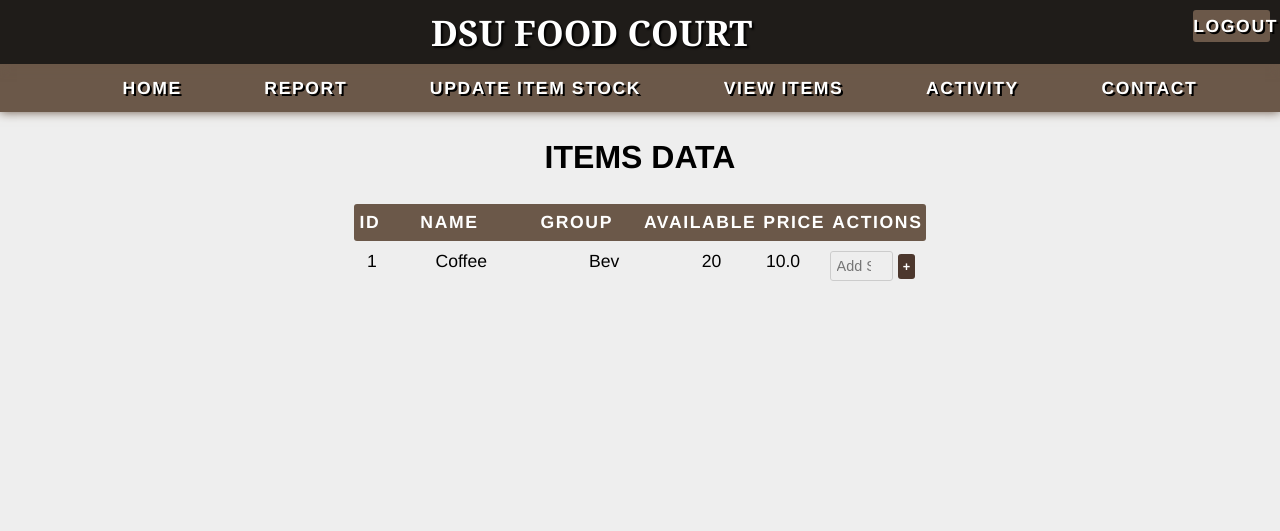
After one commit to NuthanB/BillingSystem, a Flask app: page /update-stock in a window 1280 px wide. The commit adds this page. Shown: the top 531 px of the page. Run offline with Flask 3, Linux system fonts and the light colour scheme; data comes from the database, SQL or seed files in the repository; some libraries are stand-ins or nearby versions.

Commit message:
UI fixes, user activity, stock updation and minor bug fixes

```diff
--- a/app/static/css/style.css
+++ b/app/static/css/style.css
@@ -5,7 +5,7 @@
   --main-col: #6b5849;
   --accent-col: rgba(108, 85, 74, 0.3);
   --heading-f-size: 2rem;
-  --default-f-size: 1.2rem;
+  --default-f-size: 1.1rem;
   --border-rad: 3px;
   --container-border-rad: 5px;
   --main-header-f-col: rgba(255, 255, 255, 1);
@@ -151,7 +151,8 @@ input[type="email"],
 input[type="password"],
 .new-bill input,
 .add-items-form input,
-.edit-item form input {
+.edit-item form input,
+.add-stock {
   margin: 0;
   max-width: 60%;
   width: 60%;
@@ -166,10 +167,14 @@ input[type="password"],
 #login,
 .btn-submit,
 .item-delete,
-.btn-logout {
-  width: 10vw;
-  padding: 10px;
-  border: 1px solid rgba(12, 53, 158, 0.1);
+.btn-logout,
+.print-report,
+.btn-add-stock,
+.btn-add-items {
+  width: 8vw;
+  padding: 8px;
+  outline: none;
+  border: none;
   border-radius: var(--border-rad);
   background-color: var(--buttons-col);
   color: var(--main-header-f-col);
@@ -213,6 +218,12 @@ header .heading .btn-logout {
   width: 90%;
   margin-top: 3vh;
   margin-inline: auto;
+}
+
+#bill-form {
+  display: flex;
+  justify-content: space-evenly;
+  align-items: flex-start;
 }
 
 .new-bill,
@@ -288,7 +299,8 @@ h3 {
 }
 
 .current-bill .table thead tr,
-.bills-item-table thead tr {
+.bills-item-table thead tr,
+.container .user-activity-logs table thead tr {
   border-radius: var(--border-rad);
   background-color: var(--main-col);
   display: grid;
@@ -305,7 +317,9 @@ h3 {
 .item-table thead tr th,
 .item-table tbody tr td,
 .bills-item-table thead tr th,
-.bills-item-table tbody tr td {
+.bills-item-table tbody tr td,
+.container .user-activity-logs table thead tr,
+.container .user-activity-logs table tbody tr {
   width: 100%;
   font-family: var(--body-font);
   font-size: var(--default-f-size);
@@ -317,7 +331,8 @@ h3 {
 
 .current-bill .table thead tr th,
 .items .item-table thead tr th,
-.bills-item-table thead tr th {
+.bills-item-table thead tr th,
+.container .user-activity-logs table thead tr th {
   font-size: var(--default-f-size);
   letter-spacing: 0.1rem;
   color: var(--main-header-f-col);
@@ -372,8 +387,6 @@ h3 {
   align-items: center;
   margin-top: 10vh;
   width: 40%;
-  border: 2px solid black;
-  padding: 2vw;
 }
 
 .container h2 {
@@ -412,6 +425,13 @@ h3 {
   margin-inline: auto;
 }
 
+.item-view-header {
+  display: flex;
+  justify-content: space-around;
+  align-items: center;
+}
+
+.items .item-view-header h2,
 .items h2 {
   text-align: center;
   font-size: var(--heading-f-size);
@@ -440,7 +460,7 @@ h3 {
 .items .item-table thead tr,
 .items .item-table tbody tr {
   display: grid;
-  grid-template-columns: 1fr 3fr 1fr 1fr 1fr 2fr;
+  grid-template-columns: 1fr 3fr 3fr 1fr 2fr 2fr;
 }
 
 .items .item-table thead tr th,
@@ -523,6 +543,11 @@ h3 {
   display: grid;
   grid-template-columns: 1fr 3fr 2fr 1fr;
   text-align: center;
+}
+
+.filtered-table thead tr,
+.filtered-table tbody tr {
+  grid-template-columns: 1fr 3fr 2fr 3fr;
 }
 
 .bills .bills-item-table tbody .actions {
@@ -620,6 +645,14 @@ h3 {
   grid-template-columns: 3fr 2fr 2fr 2fr;
 }
 
+.bill-report .btn-print,
+.btn-add-stock {
+  padding: 5px;
+  font-size: 0.8rem;
+  width: auto;
+  margin: 0;
+}
+
 .itemwise-report-header {
   width: 50%;
   border: 1px solid black;
@@ -647,6 +680,54 @@ h3 {
   margin-bottom: 10px;
 }
 
+/* ----------------- STOCK UPDATION ------------------- */
+.add-stock {
+  font-size: 0.9rem;
+  padding: 6px;
+  margin: 0;
+}
+
+.items .stock-update-table thead tr,
+.items .stock-update-table tbody tr {
+  grid-template-columns: 1fr 4fr 4fr 2fr 2fr 3fr;
+}
+
+/* --------------- ACTIVITY --------------------------- */
+.container .user-email {
+  font-size: 1.2rem;
+  text-align: center;
+  padding: 5px;
+  border-radius: var(--border-rad);
+  margin: 0;
+  background-color: var(--accent-col);
+  width: 78%;
+}
+
+.container {
+  margin-top: 5vh;
+  margin-inline: auto;
+  border: none;
+}
+
+.container .user-activity-logs {
+  max-height: 50vh;
+  height: 50vh;
+  overflow: scroll;
+}
+
+.container .user-activity-logs table thead tr,
+.container .user-activity-logs table tbody tr {
+  display: grid;
+  grid-template-columns: 1fr 4fr 6fr;
+  text-align: center;
+  font-family: var(--body-font);
+}
+
+.container .user-activity-logs table thead tr th:last-child,
+.container .user-activity-logs table tbody tr td:last-child {
+  text-align: left;
+}
+
 /* --------------- CONTACT ---------------------------- */
 .contact {
   font-family: var(--body-font);
@@ -661,15 +742,14 @@ h3 {
 .contact .team {
   padding: 5px;
   border-radius: 5px;
-  background-color: var(--accent-font-col);
-  margin: 1vh;
+  background-color: var(--accent-col);
+  margin-top: 1vh;
 }
 
 .contact .team p,
 .contact .guide h2 {
   width: 80%;
-  background-color: var(--main-col);
-  color: white;
+  color: black;
   padding: 3px;
   text-align: center;
   margin-inline: auto;
@@ -677,4 +757,5 @@ h3 {
   text-transform: uppercase;
   letter-spacing: 0.2rem;
   font-weight: 900;
+  text-shadow: 0 0 10px var(--main-col);
 }
--- a/app/templates/contact.html
+++ b/app/templates/contact.html
@@ -3,7 +3,7 @@ block content %}
 <div class="contact">
   <div class="guide">
     <h3>Faculty Guided:</h3>
-    <h2>Mohammed Khurramashrafi</h2>
+    <h2>Mohammed Khurram</h2>
   </div>
   <div class="team">
     <h3>Executed By:</h3>
--- a/app/templates/layout.html
+++ b/app/templates/layout.html
@@ -28,7 +28,9 @@
         <ul>
           <li><a href="/">Home</a></li>
           <li><a href="/report">Report</a></li>
-          <li><a href="/add_item">Add Items</a></li>
+          <li><a href="/update-stock">Update Item Stock</a></li>
+          <li><a href="/items">View Items</a></li>
+          <li><a href="/user-activity">Activity</a></li>
           <li><a href="/contact">Contact</a></li>
         </ul>
       </nav>
--- /dev/null
+++ b/app/templates/stock_update.html
@@ -0,0 +1,46 @@
+<!-- templates/stock_update.html -->
+{% extends 'layout.html' %} {% block title %}Stock Update{% endblock %} {% block
+content %}
+<section class="items">
+  <h2>Items Data</h2>
+  <table class="item-table stock-update-table">
+    <thead>
+      <tr>
+        <th>ID</th>
+        <th>Name</th>
+        <th>Group</th>
+        <th>Available</th>
+        <th>Price</th>
+        <th>Actions</th>
+      </tr>
+    </thead>
+    <tbody>
+      {% for item in items %}
+      <tr>
+        <td>{{ item.id }}</td>
+        <td>{{ item.name }}</td>
+        <td>{{ item.group }}</td>
+        <td>{{ item.quantity }}</td>
+        <td>{{ item.price }}</td>
+        <td class="options">
+          <form
+            class="stock-update"
+            action="{{ url_for('update_item_stock') }}"
+            method="post"
+          >
+            <input type="hidden" name="item-id" value="{{ item.id }}" />
+            <input
+              type="number"
+              placeholder="Add Stock"
+              class="add-stock"
+              name="add-stock"
+            />
+            <button class="btn-add-stock" type="submit">+</button>
+          </form>
+        </td>
+      </tr>
+      {% endfor %}
+    </tbody>
+  </table>
+</section>
+{% endblock %}
--- a/app/views.py
+++ b/app/views.py
@@ -1,10 +1,10 @@
 from sqlalchemy.sql import func
 from flask import render_template, request, redirect, session, url_for, jsonify
 from app import app, db
-from app.models import User, Item, Bill, BillItem
+from app.models import User, Item, Bill, BillItem, UserActivity
 from datetime import datetime
 from sqlalchemy import func
-
+from collections import defaultdict
 
 @app.route('/')
 @app.route('/index')
@@ -130,6 +130,10 @@ def login():
         user = User.query.filter_by(email=email, password=password).first()
 
         if user:
+            activity = UserActivity(user_id=user.id, activity_performed="Logged in")
+            db.session.add(activity)
+            db.session.commit()
+
             session['user_id'] = user.id
             return redirect(url_for('index'))
         else:
@@ -156,7 +160,7 @@ def signup():
     return render_template('signup.html')
 
 
-@app.route('/add_item', methods=['GET', 'POST'])
+@app.route('/add-item', methods=['GET', 'POST'])
 def add_item():
     if request.method == 'POST':
         name = request.form['name']
@@ -168,21 +172,43 @@ def add_item():
         if user_id:
             item = Item(name=name, group=group, quantity=quantity,
                         price=price, user_id=user_id)
+            activity = UserActivity(user_id=session['user_id'],
+                                    activity_performed=f"Added item {name}, quantity {quantity}, price {price}")
             db.session.add(item)
+            db.session.add(activity)
             db.session.commit()
+
             return redirect(url_for('index'))
         else:
             return redirect(url_for('login'))
     return render_template('add_item.html')
 
 
-# @app.route('/items')
-# def items():
-#     items = Item.query.all()
-#     return render_template('items.html', items=items)
+@app.route('/items')
+def items():
+    items = Item.query.all()
+    return render_template('items.html', items=items)
+
+@app.route('/update-stock', methods=['GET', 'POST'])
+def update_item_stock():
+    if request.method == 'GET':
+        items = Item.query.all()
+        return render_template('stock_update.html', items=items)
+    else:
+        item_id = request.form.get('item-id')
+        stock_update = int(request.form.get('add-stock'))
+
+        item = Item.query.get(item_id)
+        item.quantity += stock_update
+        activity = UserActivity(user_id=session['user_id'],
+                                activity_performed=f"Updated stock of {item.name} to {item.quantity}")
+        db.session.add(activity)
+        db.session.commit()
+
+        return redirect(url_for('items'))
 
 
-@app.route('/edit_item/<int:item_id>', methods=['GET'])
+@app.route('/edit_item/<int:item_id>')
 def edit_item(item_id):
     item = Item.query.get(item_id)
     if item:
@@ -197,11 +223,15 @@ def update_item():
     name = request.form['name']
     group = request.form['group']
     price = float(request.form['price'])
+
     item = Item.query.get(item_id)
     if item:
         item.name = name
         item.group = group
         item.price = price
+        activity = UserActivity(user_id=session['user_id'],
+                                activity_performed=f"Edited item {name}, {group}, {price}")
+        db.session.add(activity)
         db.session.commit()
     return redirect(url_for('items'))
 
@@ -337,10 +367,16 @@ def print_bill(bill_id):
         return jsonify({'error': 'No bills found'}), 404
 
 
-@app.route("/print-report")
-def print_report():
-    print("Printing...")
-    bill = Bill.query.all()
+@app.route("/print-report/<from_date>/<to_date>")
+def print_report(from_date, to_date):
+    if from_date != 0 and to_date != 0:
+        bill = Bill.query.filter(
+            func.date(Bill.bill_date_time) >= from_date,
+            func.date(Bill.bill_date_time) <= to_date
+        ).all()
+    else:
+        bill = Bill.query.all()
+
     return render_template('billwise_report.html', bills=bill)
 
 
@@ -383,6 +419,19 @@ def print_item_report(from_date, to_date):
                            to_date=to_date)
 
 
+@app.route("/user-activity")
+def user_activity():
+    activities = UserActivity.query.all()
+
+    # Group activities by user
+    user_activities = defaultdict(list)
+    for activity in activities:
+        user_activities[activity.user].append(activity)
+
+    print(user_activities)
+
+    return render_template("user_activity.html", user_activities=user_activities)
+
 @app.route("/contact")
 def contact():
     return render_template("contact.html")
```
Also changed, not shown: app/models.py (+8 -0 lines), app/templates/filtered_bills.html (+28 -4 lines), app/templates/index.html (+3 -15 lines), app/templates/items.html (+11 -3 lines), app/templates/report.html (+6 -3 lines), app/templates/user_activity.html (added, +30 -0 lines), instance/your_database.db.
